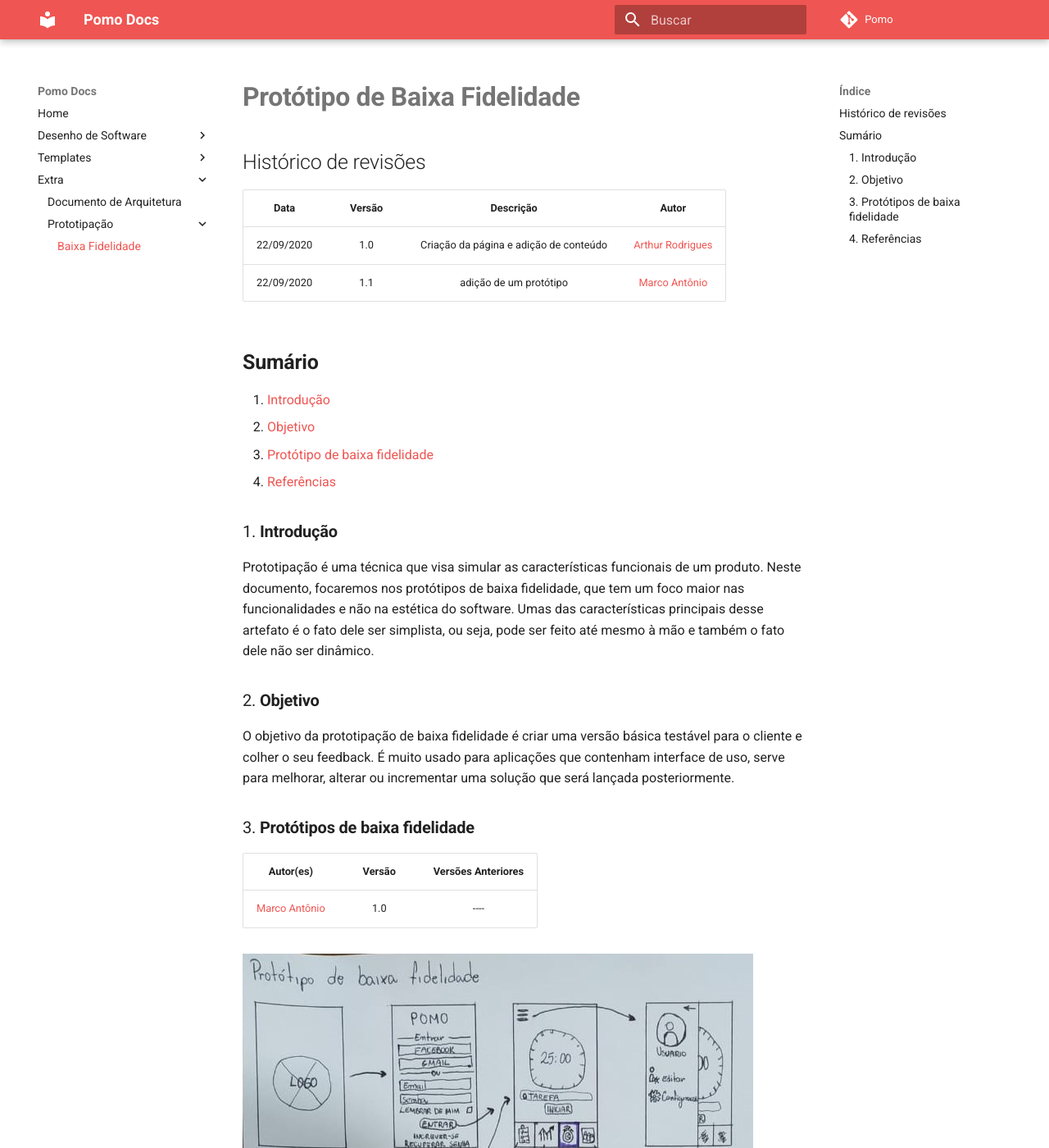
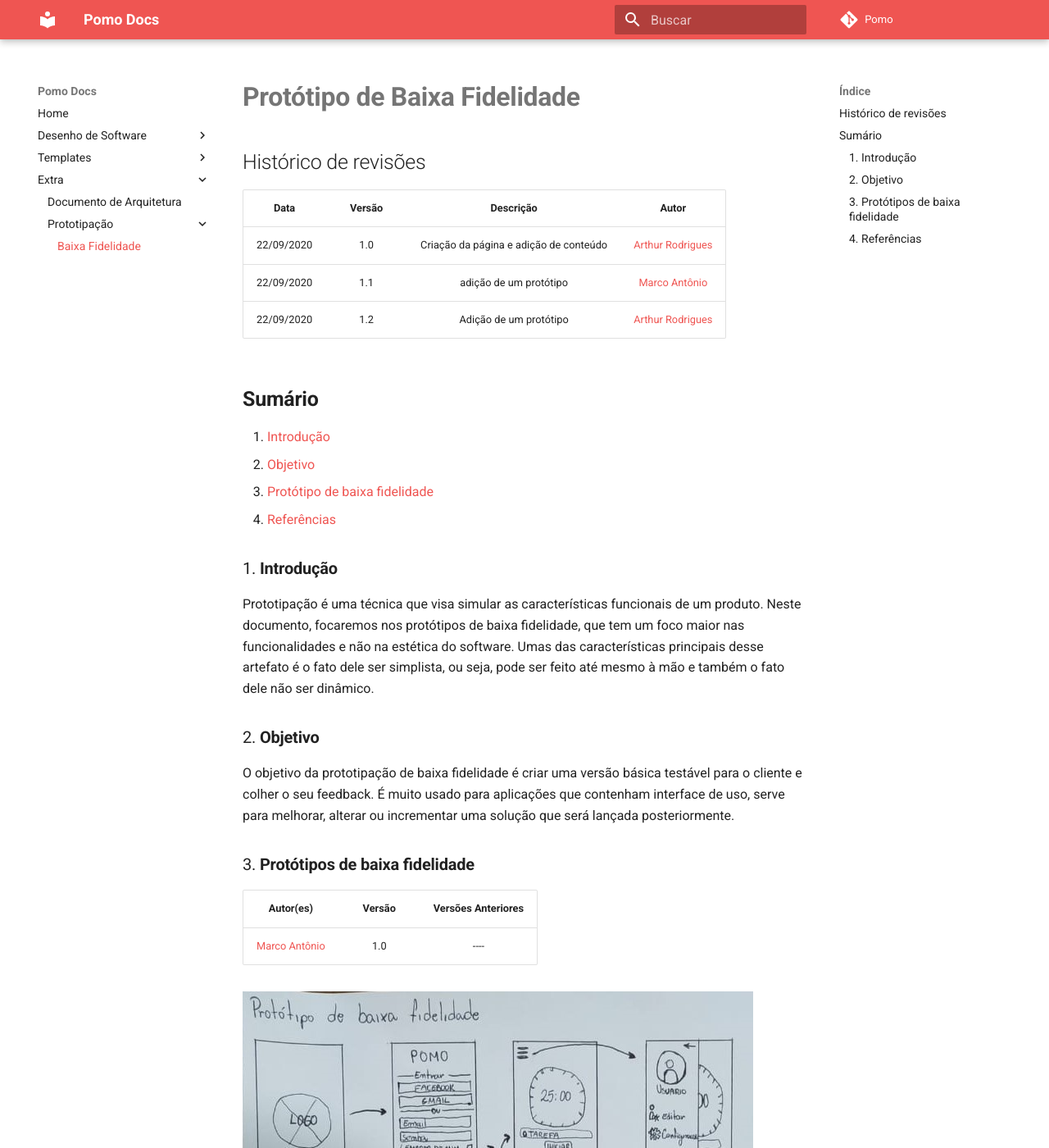
Before and after one commit to UnBArqDsw/2020.1_G6_Pomo, an MkDocs documentation site: the page built from docs/extra/prototipos/baixa_fidelidade.md, in a window 1280 px wide and 1400 px high. Shown: the whole window at 82% size. Built offline with MkDocs 1.6.1 and Material for MkDocs 9.7.7, drawn with Linux system fonts in a browser that asks for light colours; comment, search, counter and statistics services are not loaded; some of the changed text lies outside the part shown.

Commit message:
[DOC] #17 Adição de um prototipo de baixa fidelidade

```diff
--- a/docs/extra/prototipos/baixa_fidelidade.md
+++ b/docs/extra/prototipos/baixa_fidelidade.md
@@ -6,6 +6,7 @@
 |:---:|:---:|:---:|:---:|
 |22/09/2020|1.0|Criação da página e adição de conteúdo |[Arthur Rodrigues](https://github.com/arthurarp)|
 |22/09/2020|1.1|adição de um protótipo|[Marco Antônio](https://github.com/markinlimac)|
+|22/09/2020|1.2|Adição de um protótipo|[Arthur Rodrigues](https://github.com/arthurarp)|
 
 
 
@@ -34,6 +35,14 @@ O objetivo da prototipação de baixa fidelidade é criar uma versão básica te
 
 ![protótipo de baixa fidelidade](../../img/prototipo/marco_v1.jpeg)
 
+<br>
+
+|Autor(es)|Versão|Versões Anteriores|
+:------:|:------:|:-------:
+|[Arthur Rodrigues](https://github.com/arthurarp)| 1.0 | ----
+
+![protótipo de baixa fidelidade arthur](../../img/prototipo/arthur/prototipo_arthur_v1.png)
+
 
 
 
```
Also changed, not shown: docs/img/prototipo/arthur/TELA 1.png (added), docs/img/prototipo/arthur/TELA 10.png (added), docs/img/prototipo/arthur/TELA 2.png (added), docs/img/prototipo/arthur/TELA 3.png (added), docs/img/prototipo/arthur/TELA 4.png (added), docs/img/prototipo/arthur/TELA 5.png (added), docs/img/prototipo/arthur/TELA 6.png (added), docs/img/prototipo/arthur/TELA 7.png (added), docs/img/prototipo/arthur/TELA 8.png (added), docs/img/prototipo/arthur/TELA 9.png (added), docs/img/prototipo/arthur/prototipo_arthur_v1.PNG (added), 1 other file.
